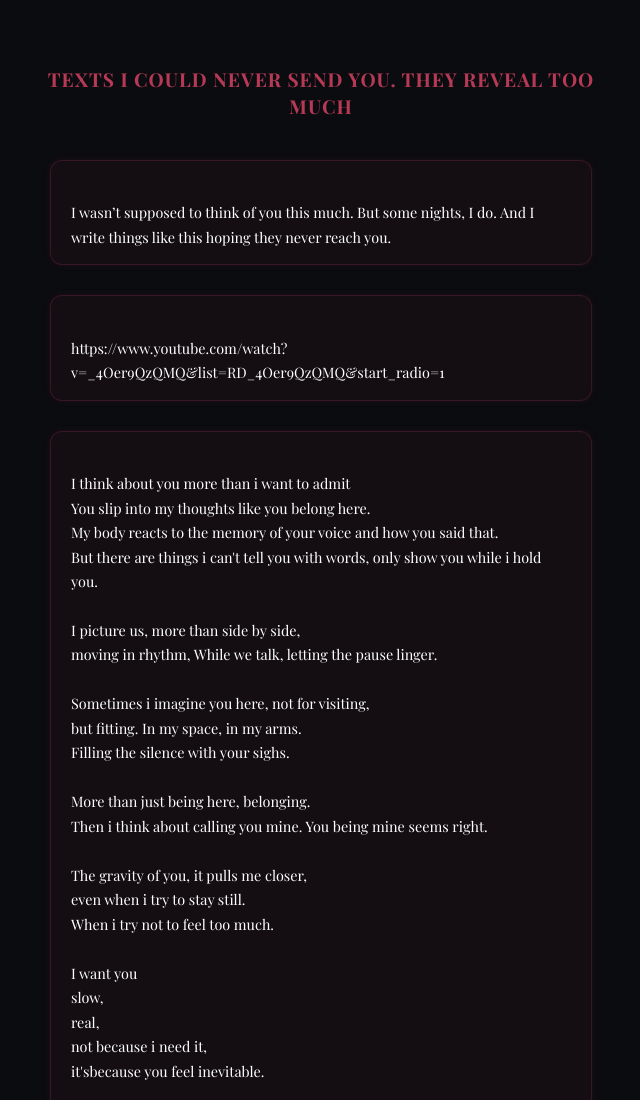
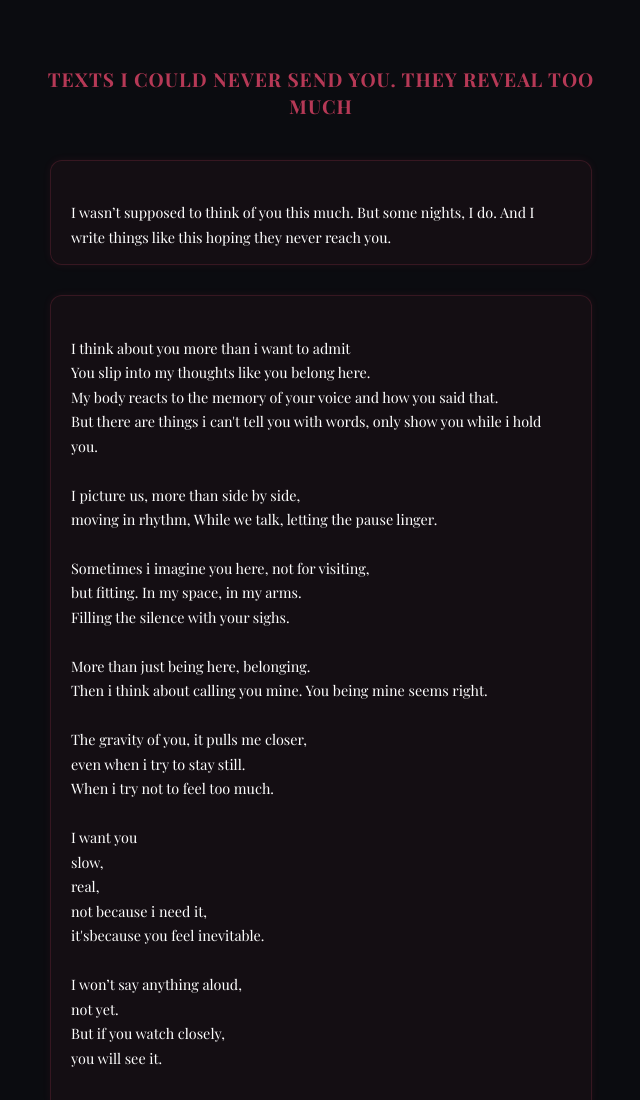
Before and after one commit to Revas00/felizcumple-gisselle, a plain HTML site: page deeper.html in a window 1280 px wide. Shown: the top 1100 px of the page, without its empty margins (319-959 px from the left). Drawn offline with nearby package versions, Linux system fonts and the light colour scheme.

Commit message:
Update deeper.html

```diff
--- a/deeper.html
+++ b/deeper.html
@@ -65,10 +65,6 @@
 
   <div class="text-bubble">
 I wasn’t supposed to think of you this much. But some nights, I do. And I write things like this hoping they never reach you.
-  </div>
-
- <div class="text-bubble">
-https://www.youtube.com/watch?v=_4Oer9QzQMQ&list=RD_4Oer9QzQMQ&start_radio=1
   </div>
 
   <div class="text-bubble">
```
